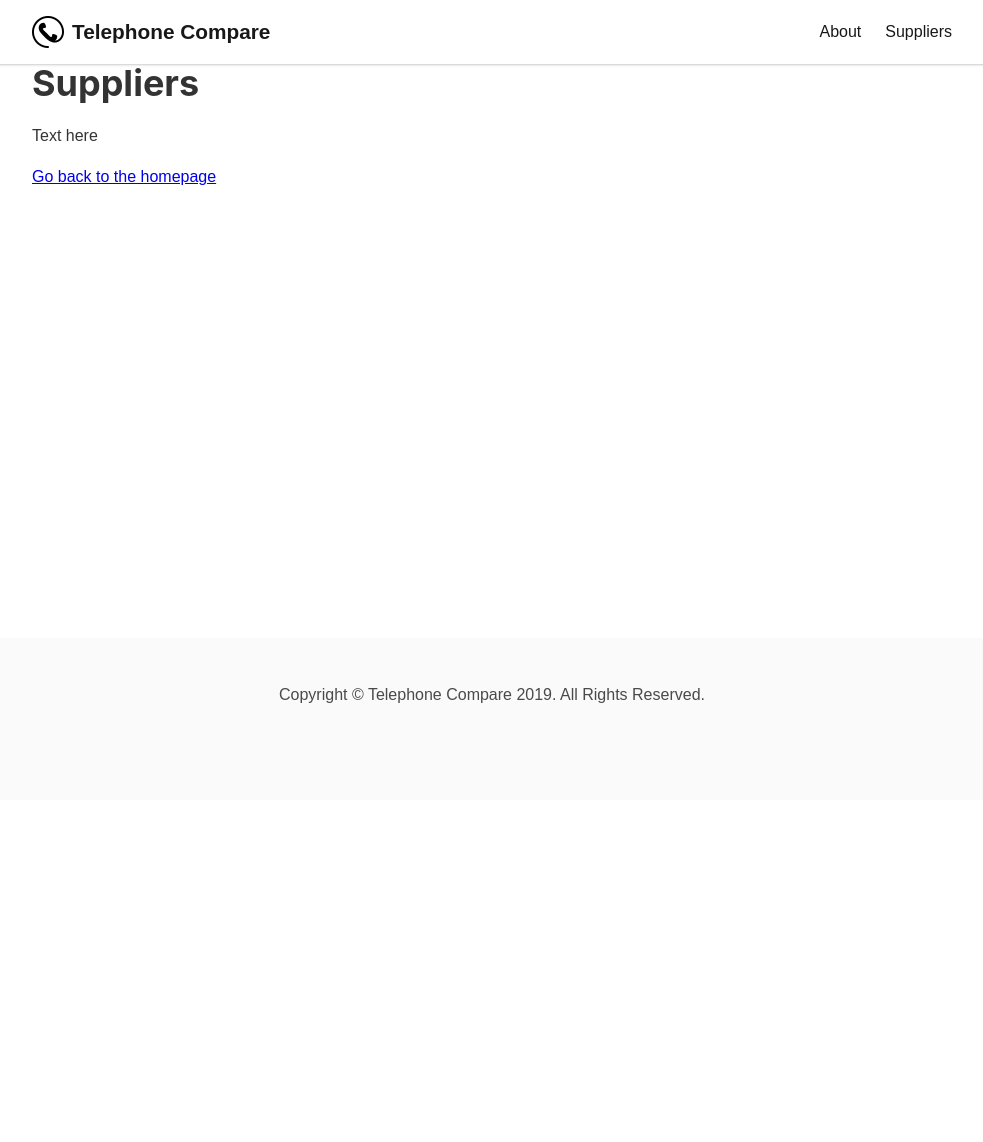
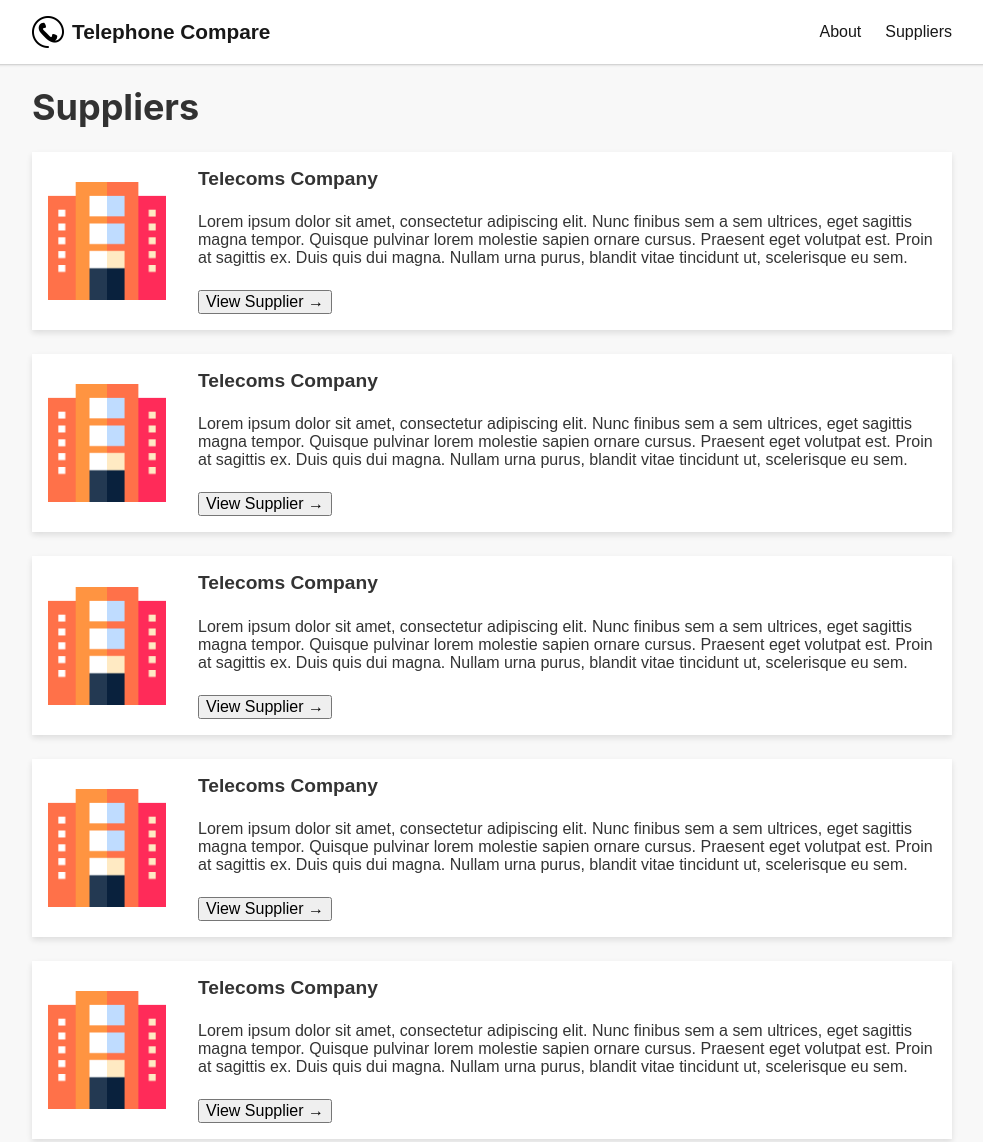
Before and after one commit to tonybatty/telephone-compare, a Gatsby site: page /suppliers in a window 1280 px wide. Shown: the top 1142 px of the page, without its empty margins (148-1131 px from the left). Before the commit the page ends 800 px from the top, so only its background shows below. Built offline with nearby package versions, Linux system fonts and the light colour scheme; Gatsby itself is replaced by a stand-in of ours.

Commit message:
added suppliers page

```diff
--- a/src/pages/about.js
+++ b/src/pages/about.js
@@ -9,7 +9,7 @@ const About = () => (
     <SEO title="About" />
     <div className="container">
       <div className="content">
-        <h1 howItWorks__title>About</h1>
+        <h1 className="page-title">About</h1>
         <p>Text here</p>
         <Link to="/">Go back to the homepage</Link>
       </div>
--- a/src/pages/suppliers.js
+++ b/src/pages/suppliers.js
@@ -1,17 +1,96 @@
 import React from "react";
 import { Link } from "gatsby";
-
 import Layout from "../components/layout";
 import SEO from "../components/seo";
+import "../styles/components/suppliers.scss";
+import supplierLogo from "../images/company.png";
 
 const Suppliers = () => (
   <Layout>
     <SEO title="Suppliers" />
-    <div className="container">
+    <div className="container suppliers">
       <div className="content">
-        <h1>Suppliers</h1>
-        <p>Text here</p>
-        <Link to="/">Go back to the homepage</Link>
+        <h1 className="page-title">Suppliers</h1>
+        <div className="supplier-card">
+          <div className="supplier-card__logo">
+            <img src={supplierLogo} alt="supplier logo" />
+          </div>
+          <div className="supplier-card__info">
+            <p className="supplier-card__info__title"> Telecoms Company</p>
+            <p className="supplier-card__info__text">
+              Lorem ipsum dolor sit amet, consectetur adipiscing elit. Nunc
+              finibus sem a sem ultrices, eget sagittis magna tempor. Quisque
+              pulvinar lorem molestie sapien ornare cursus. Praesent eget
+              volutpat est. Proin at sagittis ex. Duis quis dui magna. Nullam
+              urna purus, blandit vitae tincidunt ut, scelerisque eu sem.
+            </p>
+            <button>View Supplier →</button>
+          </div>
+        </div>
+        <div className="supplier-card">
+          <div className="supplier-card__logo">
+            <img src={supplierLogo} alt="supplier logo" />
+          </div>
+          <div className="supplier-card__info">
+            <p className="supplier-card__info__title"> Telecoms Company</p>
+            <p className="supplier-card__info__text">
+              Lorem ipsum dolor sit amet, consectetur adipiscing elit. Nunc
+              finibus sem a sem ultrices, eget sagittis magna tempor. Quisque
+              pulvinar lorem molestie sapien ornare cursus. Praesent eget
+              volutpat est. Proin at sagittis ex. Duis quis dui magna. Nullam
+              urna purus, blandit vitae tincidunt ut, scelerisque eu sem.
+            </p>
+            <button>View Supplier →</button>
+          </div>
+        </div>
+        <div className="supplier-card">
+          <div className="supplier-card__logo">
+            <img src={supplierLogo} alt="supplier logo" />
+          </div>
+          <div className="supplier-card__info">
+            <p className="supplier-card__info__title"> Telecoms Company</p>
+            <p className="supplier-card__info__text">
+              Lorem ipsum dolor sit amet, consectetur adipiscing elit. Nunc
+              finibus sem a sem ultrices, eget sagittis magna tempor. Quisque
+              pulvinar lorem molestie sapien ornare cursus. Praesent eget
+              volutpat est. Proin at sagittis ex. Duis quis dui magna. Nullam
+              urna purus, blandit vitae tincidunt ut, scelerisque eu sem.
+            </p>
+            <button>View Supplier →</button>
+          </div>
+        </div>
+        <div className="supplier-card">
+          <div className="supplier-card__logo">
+            <img src={supplierLogo} alt="supplier logo" />
+          </div>
+          <div className="supplier-card__info">
+            <p className="supplier-card__info__title"> Telecoms Company</p>
+            <p className="supplier-card__info__text">
+              Lorem ipsum dolor sit amet, consectetur adipiscing elit. Nunc
+              finibus sem a sem ultrices, eget sagittis magna tempor. Quisque
+              pulvinar lorem molestie sapien ornare cursus. Praesent eget
+              volutpat est. Proin at sagittis ex. Duis quis dui magna. Nullam
+              urna purus, blandit vitae tincidunt ut, scelerisque eu sem.
+            </p>
+            <button>View Supplier →</button>
+          </div>
+        </div>
+        <div className="supplier-card">
+          <div className="supplier-card__logo">
+            <img src={supplierLogo} alt="supplier logo" />
+          </div>
+          <div className="supplier-card__info">
+            <p className="supplier-card__info__title"> Telecoms Company</p>
+            <p className="supplier-card__info__text">
+              Lorem ipsum dolor sit amet, consectetur adipiscing elit. Nunc
+              finibus sem a sem ultrices, eget sagittis magna tempor. Quisque
+              pulvinar lorem molestie sapien ornare cursus. Praesent eget
+              volutpat est. Proin at sagittis ex. Duis quis dui magna. Nullam
+              urna purus, blandit vitae tincidunt ut, scelerisque eu sem.
+            </p>
+            <button>View Supplier →</button>
+          </div>
+        </div>
       </div>{" "}
     </div>
   </Layout>
--- a/src/styles/components/howItWorks.scss
+++ b/src/styles/components/howItWorks.scss
@@ -40,6 +40,7 @@
       font-size: 0.9em;
       font-weight: 300;
       margin-bottom: 1rem;
+      line-height: 1.4em;
     }
   }
 }
--- a/src/styles/components/layout.scss
+++ b/src/styles/components/layout.scss
@@ -29,5 +29,5 @@
 }
 
 section {
-  padding: 2rem 0 4rem 0;
+  padding: 3rem 0 3rem 0;
 }
--- /dev/null
+++ b/src/styles/components/suppliers.scss
@@ -0,0 +1,51 @@
+.suppliers {
+  background-color: rgb(248, 248, 248);
+}
+
+.page-title {
+  margin: 1.5rem 0 1.5rem 0;
+}
+
+.supplier-card {
+    background-color: rgb(255, 255, 255);
+  display: flex;
+  margin-bottom: 1.5rem;
+  box-shadow: 0 3px 6px 0 rgba(0, 0, 0, 0.11);
+  transition: 0.3s;
+
+  &:hover {
+    box-shadow: 0 8px 16px 0 rgba(0, 0, 0, 0.144);
+  }
+
+  &__logo {
+    display: flex;
+    width: 150px;
+    height: 150px;
+    padding: 1rem;
+    margin: auto;
+
+    & img {
+      margin: 0;
+      object-fit: contain;
+    }
+  }
+
+  &__info {
+    flex: 3;
+    padding: 1rem;
+
+    &__title {
+      font-size: 1.2em;
+      font-weight: 600;
+    }
+
+    &__text {
+      font-size: 1em;
+      font-weight: 300;
+    }
+  }
+
+  &__quote {
+    flex: 1;
+  }
+}
--- a/src/styles/components/telecoms.scss
+++ b/src/styles/components/telecoms.scss
@@ -32,7 +32,6 @@
   text-align: center;
 
   &__title {
-    padding-top: 1.5rem;
     font-size: 1.3em;
     font-weight: 600;
   }
@@ -40,6 +39,7 @@
   &__info {
     font-size: 1em;
     font-weight: 300;
+    line-height: 1.4em;
   }
 }
 
```
Also changed, not shown: src/components/howItWorks.js (+8 -5 lines), src/images/company.png (added).
